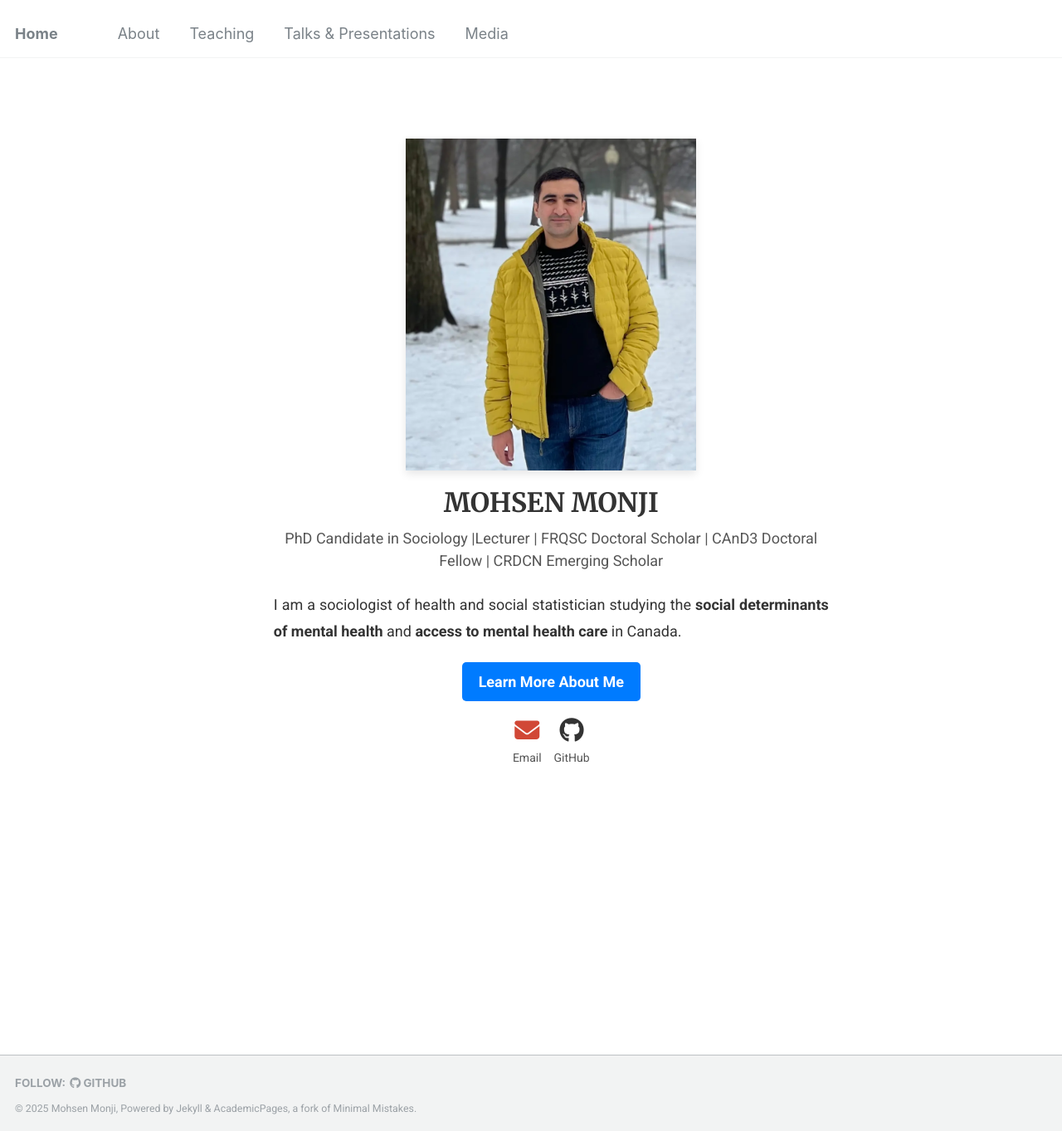
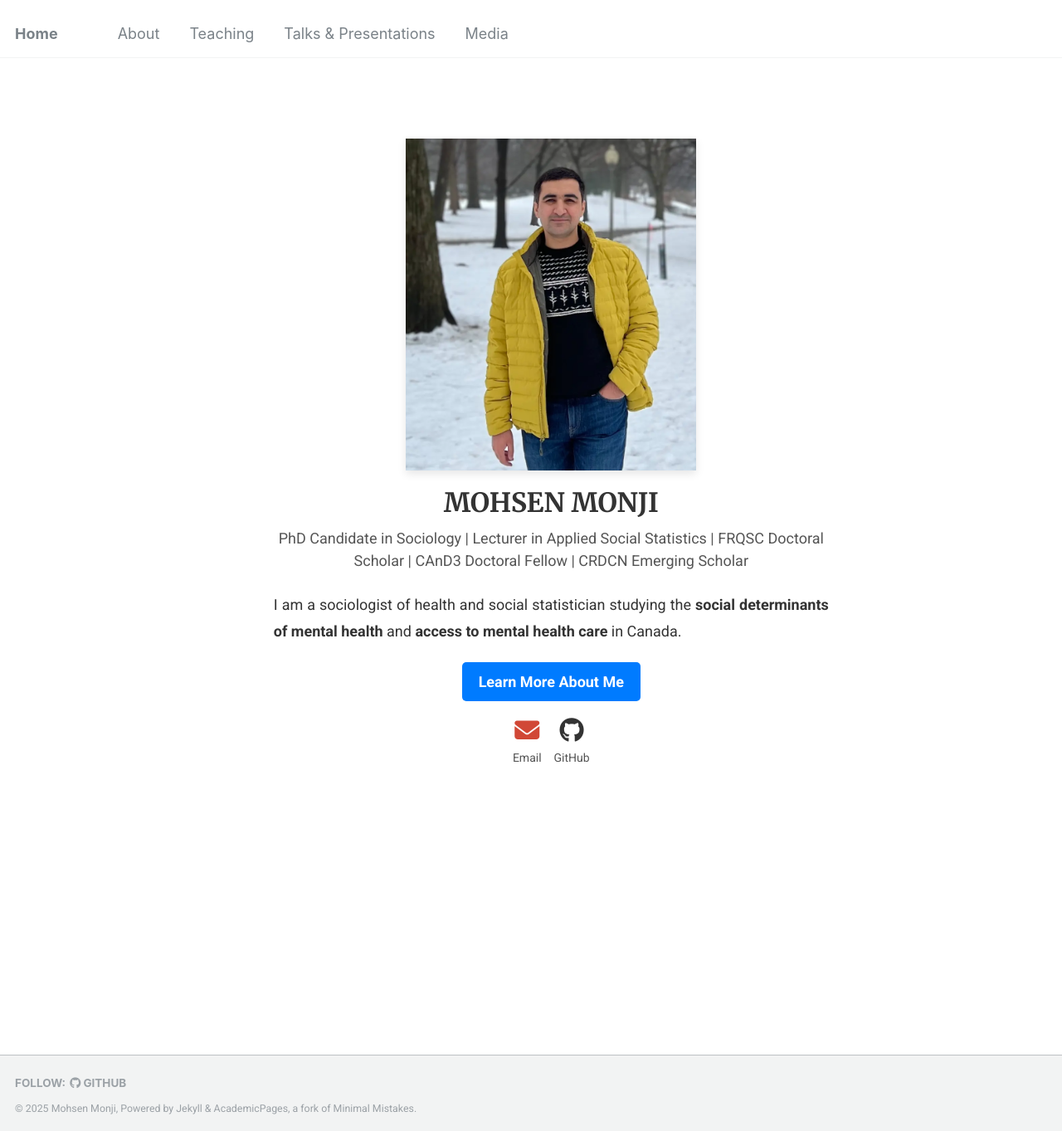
Before and after one commit to Mohsnmonji/mohsnmonji.github.io, a Jekyll site: the page built from _pages/front.md, in a window 1280 px wide and 1363 px high. Shown: the whole window at 83% size. Built offline with Jekyll 4.4.1, drawn with Linux system fonts in a browser that asks for light colours.

Commit message:
Update front.md

```diff
--- a/_pages/front.md
+++ b/_pages/front.md
@@ -21,7 +21,7 @@ hide_avatar: true
 
   <!-- Subtitle -->
   <p style="font-size: 18px; margin-top: 5px; color: #555;">
-    PhD Candidate in Sociology |Lecturer | FRQSC Doctoral Scholar | CAnD3 Doctoral Fellow | CRDCN Emerging Scholar
+    PhD Candidate in Sociology | Lecturer in Applied Social Statistics | FRQSC Doctoral Scholar | CAnD3 Doctoral Fellow | CRDCN Emerging Scholar
   </p>
 
 
```
